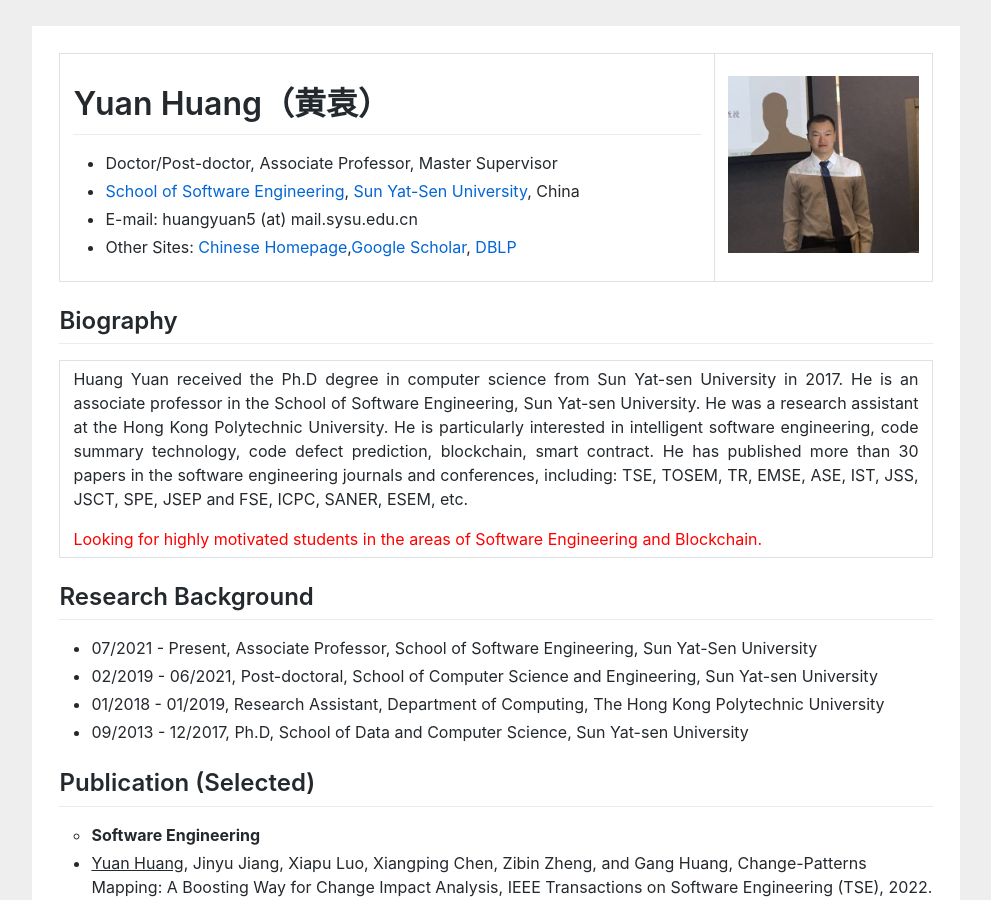
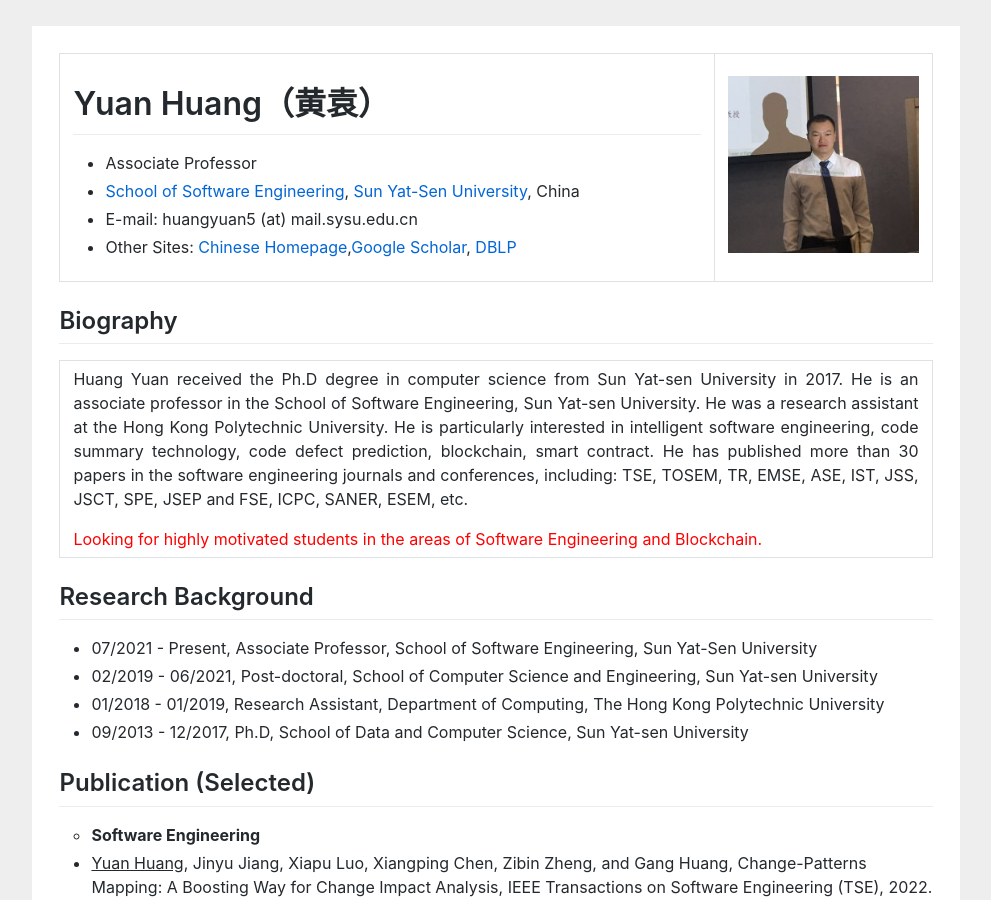
Before and after one commit to huangyuan-hy/huangyuan-hy.github.io, a Jekyll site: the page index.html, which Jekyll copies as it is, in a window 1280 px wide and 900 px high. Shown: the whole window, without its empty margins (144-1135 px from the left). Built offline with Jekyll 4.4.1, drawn with Linux system fonts in a browser that asks for light colours.

Commit message:
Update index.html

```diff
--- a/index.html
+++ b/index.html
@@ -42,7 +42,7 @@ gtag('config', 'UA-158965281-1');
 				<td width="75%">
 					<h1>Yuan Huang（黄袁）</h1>
 					<ul>
-					<li>Doctor/Post-doctor, Associate Professor, Master Supervisor</li>
+					<li>Associate Professor</li>
 
 					<li><a href="https://sse.sysu.edu.cn/">School of Software Engineering</a>,
 						<a href="https://www.sysu.edu.cn/sysuen/">Sun Yat-Sen University</a>, China</li>
```
